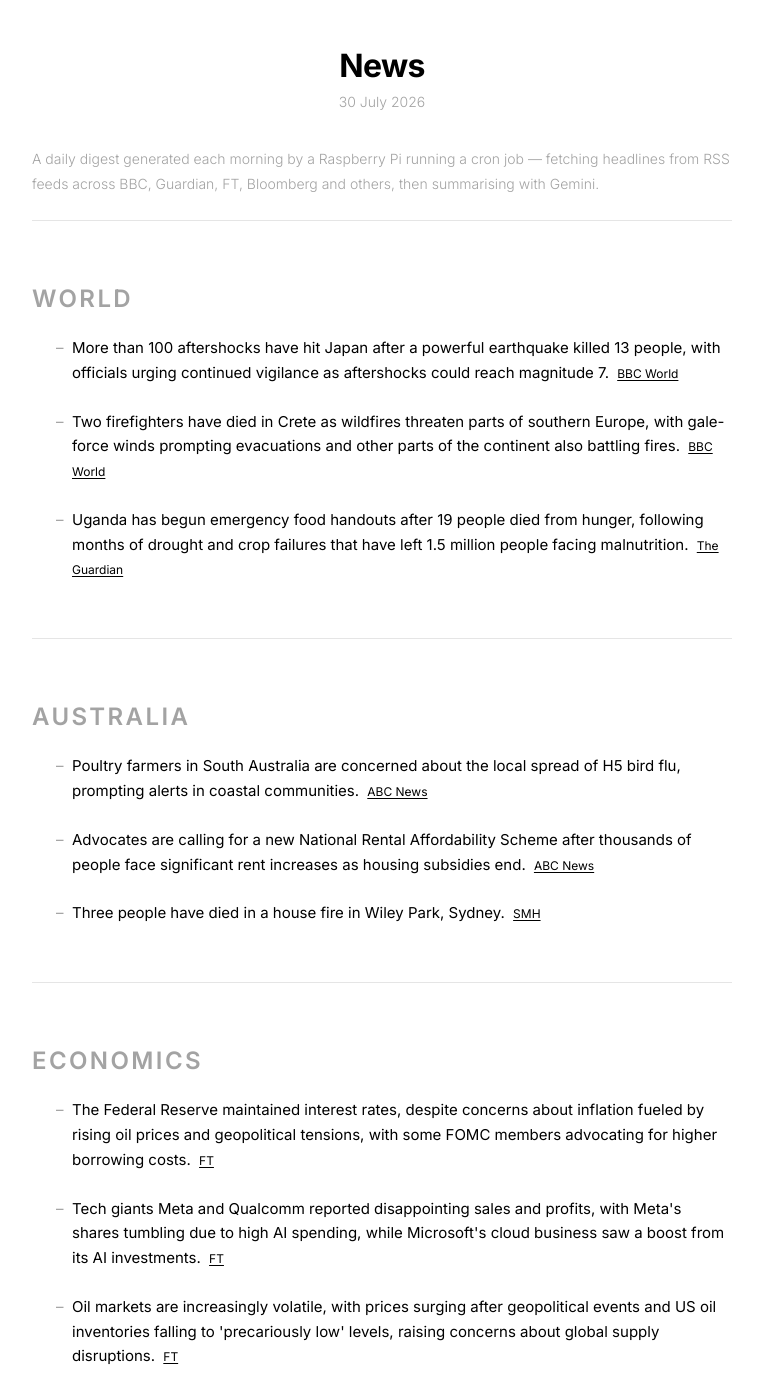
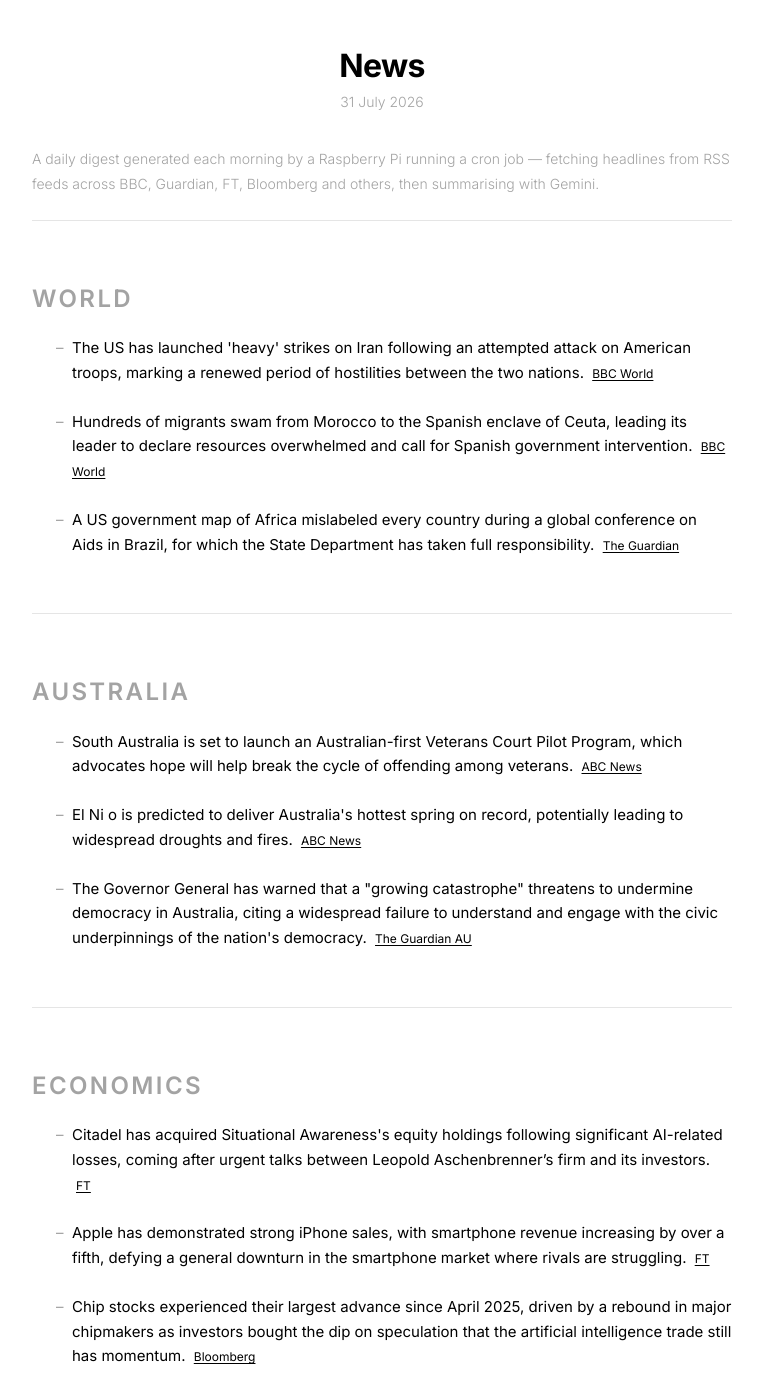
Before and after one commit to s-jac/s-jac.github.io, a Jekyll site: the page built from projects/news.html, in a window 1280 px wide and 1400 px high. Shown: the whole window, without its empty margins (258-1020 px from the left). Built offline with Jekyll 4.4.1, drawn with Linux system fonts in a browser that asks for light colours; some of the changed text lies outside the part shown.

Commit message:
daily news update 31 July 2026

```diff
--- a/_data/news.json
+++ b/_data/news.json
@@ -1,22 +1,22 @@
 {
-  "date": "30 July 2026",
-  "generated_at": "2026-07-29T21:01:21.639759+00:00",
+  "date": "31 July 2026",
+  "generated_at": "2026-07-30T21:00:36.545520+00:00",
   "sections": [
     {
       "heading": "World",
       "bullets": [
         {
-          "text": "More than 100 aftershocks have hit Japan after a powerful earthquake killed 13 people, with officials urging continued vigilance as aftershocks could reach magnitude 7.",
+          "text": "The US has launched 'heavy' strikes on Iran following an attempted attack on American troops, marking a renewed period of hostilities between the two nations.",
           "source": "BBC World",
           "url": "https://www.bbc.com/news/world"
         },
         {
-          "text": "Two firefighters have died in Crete as wildfires threaten parts of southern Europe, with gale-force winds prompting evacuations and other parts of the continent also battling fires.",
+          "text": "Hundreds of migrants swam from Morocco to the Spanish enclave of Ceuta, leading its leader to declare resources overwhelmed and call for Spanish government intervention.",
           "source": "BBC World",
           "url": "https://www.bbc.com/news/world"
         },
         {
-          "text": "Uganda has begun emergency food handouts after 19 people died from hunger, following months of drought and crop failures that have left 1.5 million people facing malnutrition.",
+          "text": "A US government map of Africa mislabeled every country during a global conference on Aids in Brazil, for which the State Department has taken full responsibility.",
           "source": "The Guardian",
           "url": "https://www.theguardian.com"
         }
@@ -26,19 +26,19 @@
       "heading": "Australia",
       "bullets": [
         {
-          "text": "Poultry farmers in South Australia are concerned about the local spread of H5 bird flu, prompting alerts in coastal communities.",
+          "text": "South Australia is set to launch an Australian-first Veterans Court Pilot Program, which advocates hope will help break the cycle of offending among veterans.",
           "source": "ABC News",
           "url": "https://www.abc.net.au/news"
         },
         {
-          "text": "Advocates are calling for a new National Rental Affordability Scheme after thousands of people face significant rent increases as housing subsidies end.",
+          "text": "El Ni\n\n\n\no is predicted to deliver Australia's hottest spring on record, potentially leading to widespread droughts and fires.",
           "source": "ABC News",
           "url": "https://www.abc.net.au/news"
         },
         {
-          "text": "Three people have died in a house fire in Wiley Park, Sydney.",
-          "source": "SMH",
-          "url": "https://www.smh.com.au"
+          "text": "The Governor General has warned that a \"growing catastrophe\" threatens to undermine democracy in Australia, citing a widespread failure to understand and engage with the civic underpinnings of the nation's democracy.",
+          "source": "The Guardian AU",
+          "url": "https://www.theguardian.com/au"
         }
       ]
     },
@@ -46,19 +46,19 @@
       "heading": "Economics",
       "bullets": [
         {
-          "text": "The Federal Reserve maintained interest rates, despite concerns about inflation fueled by rising oil prices and geopolitical tensions, with some FOMC members advocating for higher borrowing costs.",
+          "text": "Citadel has acquired Situational Awareness's equity holdings following significant AI-related losses, coming after urgent talks between Leopold Aschenbrenner’s firm and its investors.",
           "source": "FT",
           "url": "https://www.ft.com"
         },
         {
-          "text": "Tech giants Meta and Qualcomm reported disappointing sales and profits, with Meta's shares tumbling due to high AI spending, while Microsoft's cloud business saw a boost from its AI investments.",
+          "text": "Apple has demonstrated strong iPhone sales, with smartphone revenue increasing by over a fifth, defying a general downturn in the smartphone market where rivals are struggling.",
           "source": "FT",
           "url": "https://www.ft.com"
         },
         {
-          "text": "Oil markets are increasingly volatile, with prices surging after geopolitical events and US oil inventories falling to 'precariously low' levels, raising concerns about global supply disruptions.",
-          "source": "FT",
-          "url": "https://www.ft.com"
+          "text": "Chip stocks experienced their largest advance since April 2025, driven by a rebound in major chipmakers as investors bought the dip on speculation that the artificial intelligence trade still has momentum.",
+          "source": "Bloomberg",
+          "url": "https://www.bloomberg.com/markets"
         }
       ]
     }
```
